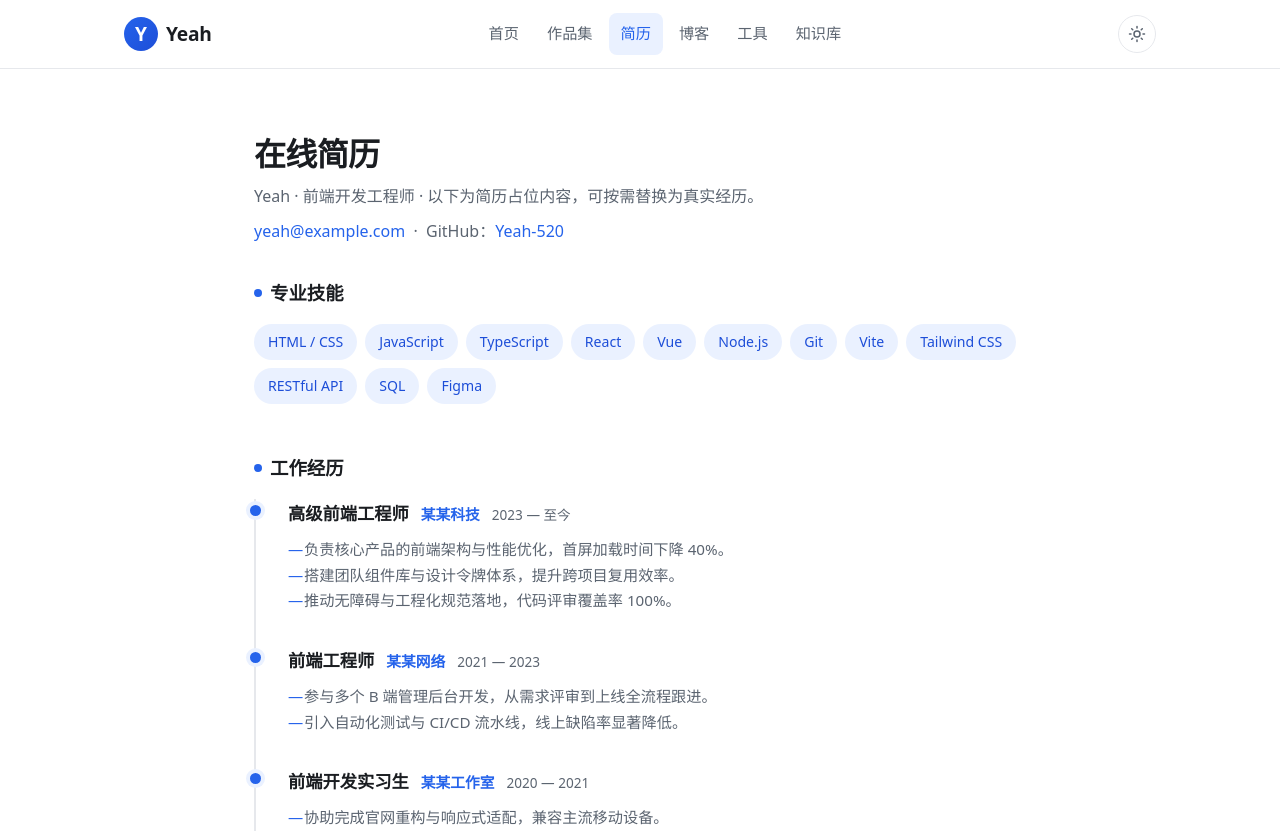
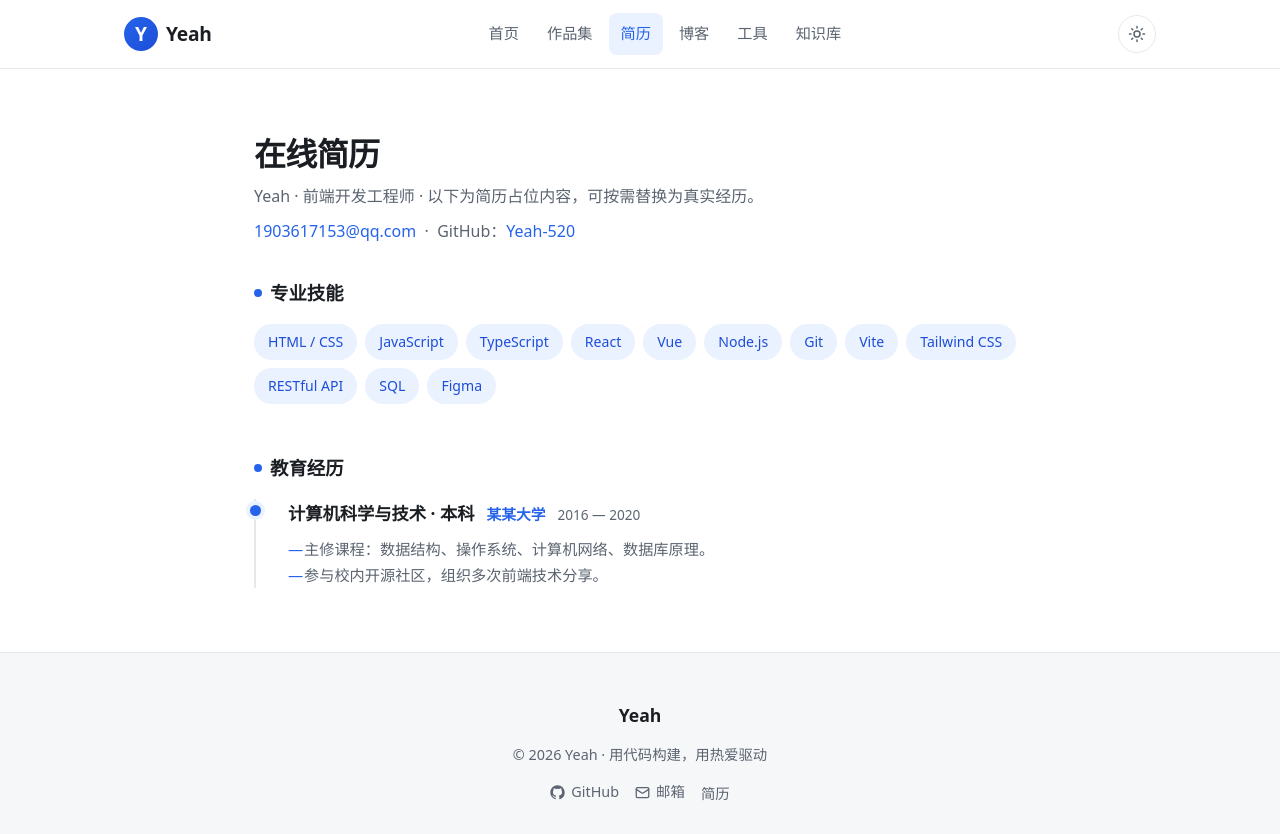
Before and after one commit to Yeah-520/Yeah-520.github.io, a plain HTML site: page resume.html in a window 1280 px wide. Shown: the top 834 px of the page. Drawn offline with Linux system fonts and the light colour scheme.

Commit message:
feat: 默认亮色主题、替换真实邮箱、简历移除工作经历

```diff
--- a/assets/js/main.js
+++ b/assets/js/main.js
@@ -21,10 +21,8 @@
     if (saved === 'light' || saved === 'dark') {
       return saved;
     }
-    return window.matchMedia &&
-      window.matchMedia('(prefers-color-scheme: dark)').matches
-      ? 'dark'
-      : 'light';
+    // 无保存值时默认亮色主题，不再跟随系统偏好
+    return 'light';
   }
 
   function applyTheme(theme) {
--- a/resume.html
+++ b/resume.html
@@ -3,7 +3,7 @@
 <head>
   <meta charset="UTF-8">
   <meta name="viewport" content="width=device-width, initial-scale=1.0">
-  <meta name="description" content="Yeah 的在线简历 —— 教育经历、工作经历与技能标签。">
+  <meta name="description" content="Yeah 的在线简历 —— 教育经历与技能标签。">
   <title>在线简历 · Yeah</title>
   <link rel="stylesheet" href="assets/css/style.css">
 </head>
@@ -53,7 +53,7 @@
           <h1 class="section-title">在线简历</h1>
           <p class="section-sub">Yeah · 前端开发工程师 · 以下为简历占位内容，可按需替换为真实经历。</p>
           <p class="section-sub" style="margin-top: var(--space-2);">
-            <a class="accent" href="mailto:yeah@example.com">yeah@example.com</a>
+            <a class="accent" href="mailto:1903617153@qq.com">1903617153@qq.com</a>
             &nbsp;·&nbsp; GitHub：<a class="accent" href="https://github.com/Yeah-520" target="_blank" rel="noopener noreferrer">Yeah-520</a>
           </p>
         </div>
@@ -74,46 +74,6 @@
             <span class="tag">RESTful API</span>
             <span class="tag">SQL</span>
             <span class="tag">Figma</span>
-          </div>
-        </div>
-
-        <!-- 工作经历 -->
-        <div class="resume-block reveal" aria-labelledby="work-title">
-          <h2 class="knowledge-title" id="work-title"><span class="dot"></span>工作经历</h2>
-          <div class="timeline">
-            <div class="timeline-item">
-              <div class="timeline-head">
-                <h3 class="timeline-title">高级前端工程师</h3>
-                <span class="timeline-org">某某科技</span>
-                <span class="timeline-date">2023 — 至今</span>
-              </div>
-              <ul class="timeline-desc">
-                <li>负责核心产品的前端架构与性能优化，首屏加载时间下降 40%。</li>
-                <li>搭建团队组件库与设计令牌体系，提升跨项目复用效率。</li>
-                <li>推动无障碍与工程化规范落地，代码评审覆盖率 100%。</li>
-              </ul>
-            </div>
-            <div class="timeline-item">
-              <div class="timeline-head">
-                <h3 class="timeline-title">前端工程师</h3>
-                <span class="timeline-org">某某网络</span>
-                <span class="timeline-date">2021 — 2023</span>
-              </div>
-              <ul class="timeline-desc">
-                <li>参与多个 B 端管理后台开发，从需求评审到上线全流程跟进。</li>
-                <li>引入自动化测试与 CI/CD 流水线，线上缺陷率显著降低。</li>
-              </ul>
-            </div>
-            <div class="timeline-item">
-              <div class="timeline-head">
-                <h3 class="timeline-title">前端开发实习生</h3>
-                <span class="timeline-org">某某工作室</span>
-                <span class="timeline-date">2020 — 2021</span>
-              </div>
-              <ul class="timeline-desc">
-                <li>协助完成官网重构与响应式适配，兼容主流移动设备。</li>
-              </ul>
-            </div>
           </div>
         </div>
 
@@ -151,7 +111,7 @@
           </a>
         </li>
         <li>
-          <a href="mailto:yeah@example.com">
+          <a href="mailto:1903617153@qq.com">
             <svg viewBox="0 0 24 24" fill="none" stroke="currentColor" stroke-width="2" stroke-linecap="round" stroke-linejoin="round" aria-hidden="true"><rect x="2" y="4" width="20" height="16" rx="2"></rect><path d="m22 7-8.97 5.7a1.94 1.94 0 0 1-2.06 0L2 7"></path></svg>
             邮箱
           </a>
```
Also changed, not shown: blog.html (+1 -1 lines), blog/sample-post.html (+1 -1 lines), index.html (+4 -4 lines), knowledge.html (+1 -1 lines), portfolio.html (+1 -1 lines), tools.html (+1 -1 lines).
